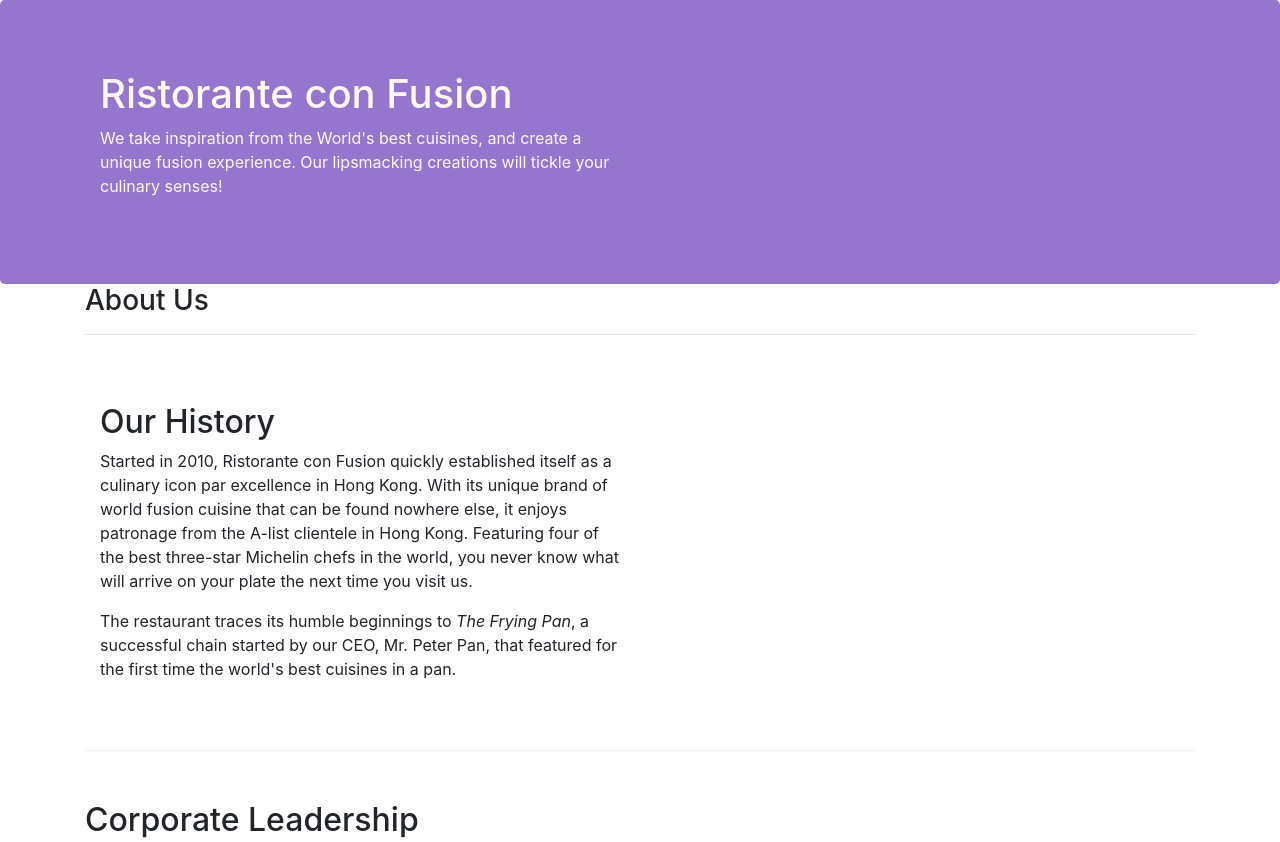
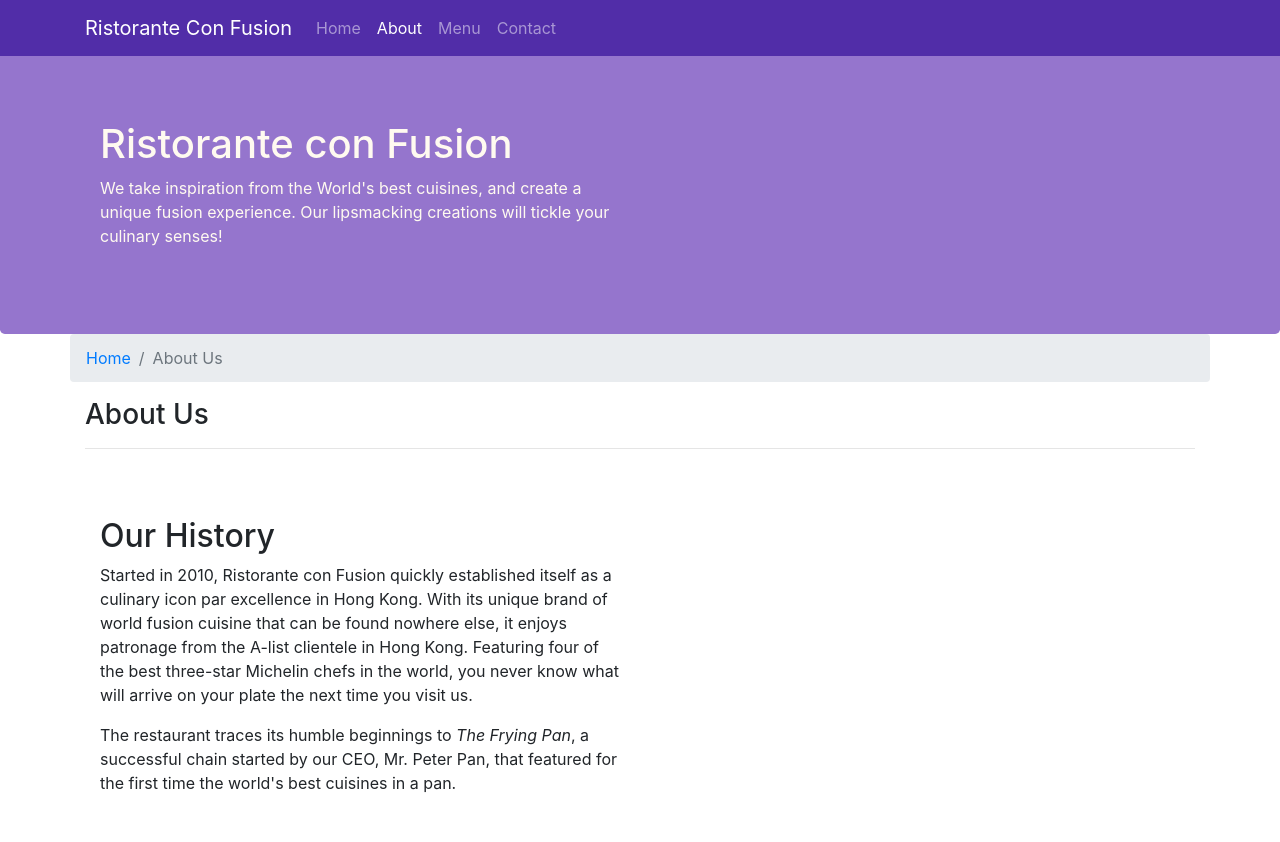
Before and after one commit to Marven-AC/coursera-bootstrap, a website: page aboutus.html in a window 1280 px wide. Shown: the top 842 px of the page. Drawn offline with nearby package versions, Linux system fonts and the light colour scheme.

Commit message:
navbar and breadcrumbs

```diff
--- a/aboutus.html
+++ b/aboutus.html
@@ -18,6 +18,22 @@
 </head>
 
 <body>
+    <nav class="navbar navbar-dark navbar-expand-sm fixed-top">
+        <div class="container">
+            <button class="navbar-toggler" type="button" data-toggle="collapse" data-target="#Navbar">
+                <span class="navbar-toggler-icon"></span>
+            </button>
+           <a class="navbar-brand" href="#">Ristorante Con Fusion</a>
+           <div class="collapse navbar-collapse" id="Navbar">
+                <ul class="navbar-nav mr-auto">
+                    <li class="nav-item"><a class="nav-link" href="index.html">Home</a></li>
+                    <li class="nav-item active"><a class="nav-link" href="./aboutus.html">About</a></li>
+                    <li class="nav-item"><a class="nav-link" href="#">Menu</a></li>
+                    <li class="nav-item"><a class="nav-link" href="#">Contact</a></li>
+                </ul>
+            </div>
+        </div>
+    </nav>
 
     <header class="jumbotron">
         <div class="container">
@@ -34,6 +50,10 @@
 
     <div class="container">
         <div class="row">
+            <ol class="col-12 breadcrumb">
+                <li class="breadcrumb-item"><a href="./index.html">Home</a></li>
+                <li class="breadcrumb-item active">About Us</li>
+            </ol>
             <div class="col-12">
                <h3>About Us</h3>
                <hr>
--- a/css/styles.css
+++ b/css/styles.css
@@ -28,3 +28,12 @@
     margin:0px;
     color:#0f0f0f;
 }
+
+body{
+    padding:50px 0px 0px 0px;
+    z-index:0;
+}
+
+.navbar-dark {
+     background-color: #512DA8;
+}
```
Also changed, not shown: index.html (+16 -0 lines).
